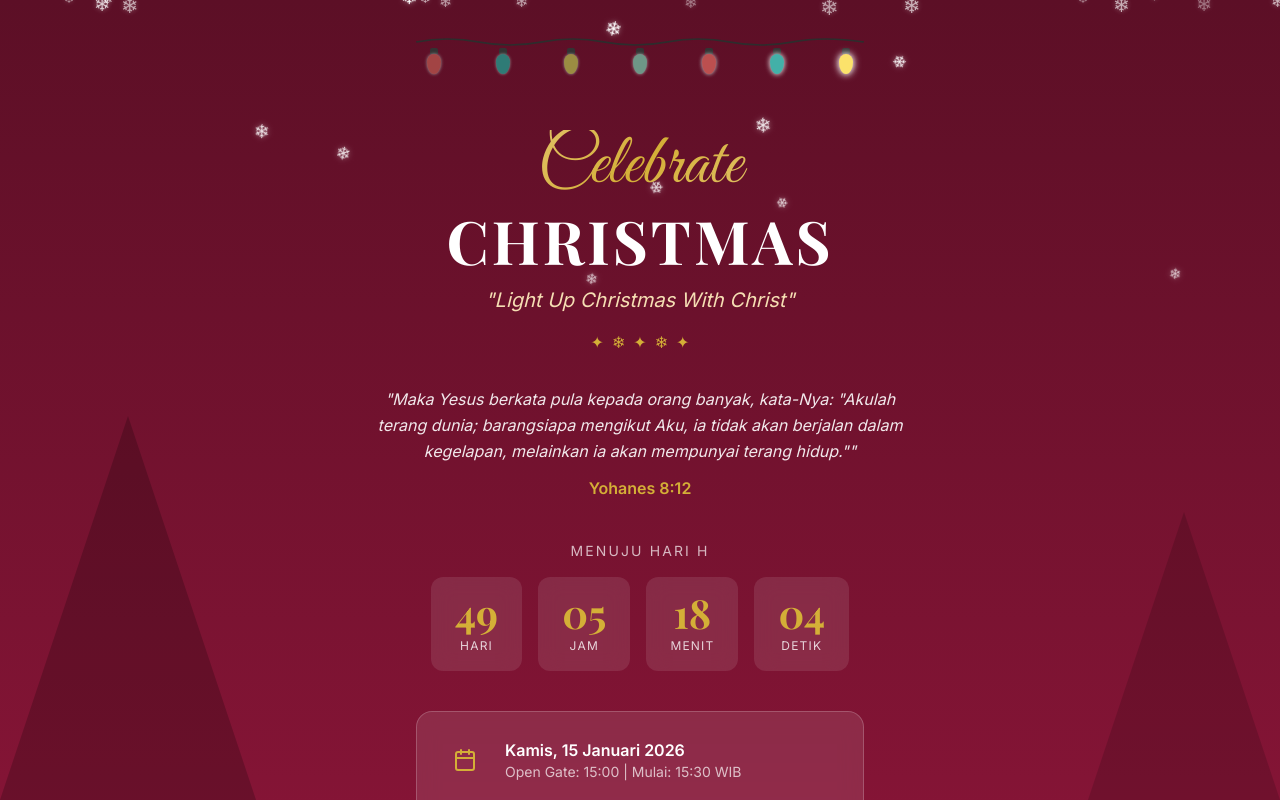
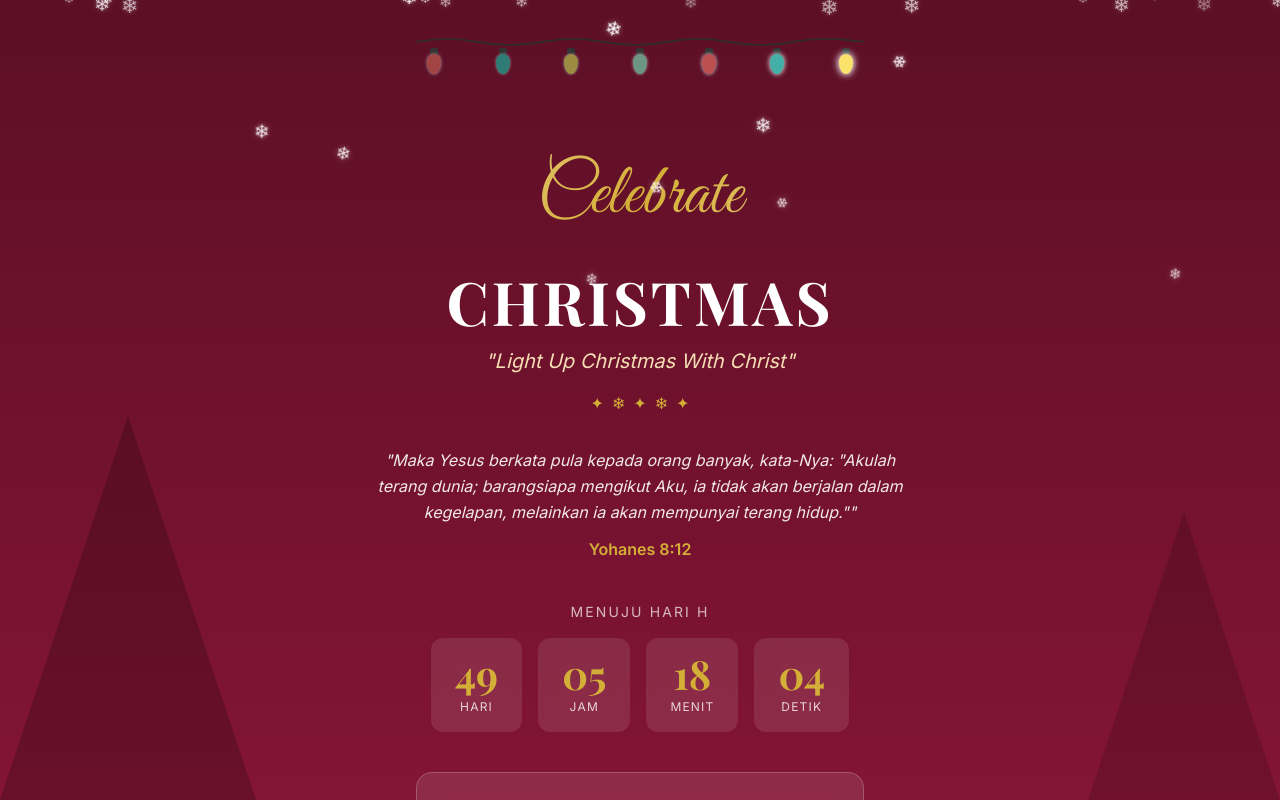
Before and after one commit to Fir3fliesss/xmas-invitations, a SvelteKit app: page / in a window 1280 px wide. Shown: the top 800 px of the page. Built offline with nearby package versions, Linux system fonts and the light colour scheme.

Commit message:
fix: text cutoff on Celebrate header

```diff
--- a/src/routes/+page.svelte
+++ b/src/routes/+page.svelte
@@ -67,7 +67,7 @@
 
     <!-- Main Title -->
     <div class="text-center max-w-2xl mx-auto">
-      <h1 class="font-script text-5xl md:text-7xl text-gradient-gold mb-2">
+      <h1 class="font-script text-5xl md:text-7xl text-gradient-gold mb-2 py-2 leading-relaxed">
         Celebrate
       </h1>
       <h2 class="font-display text-4xl md:text-6xl font-bold text-white tracking-wider mb-4">
```
